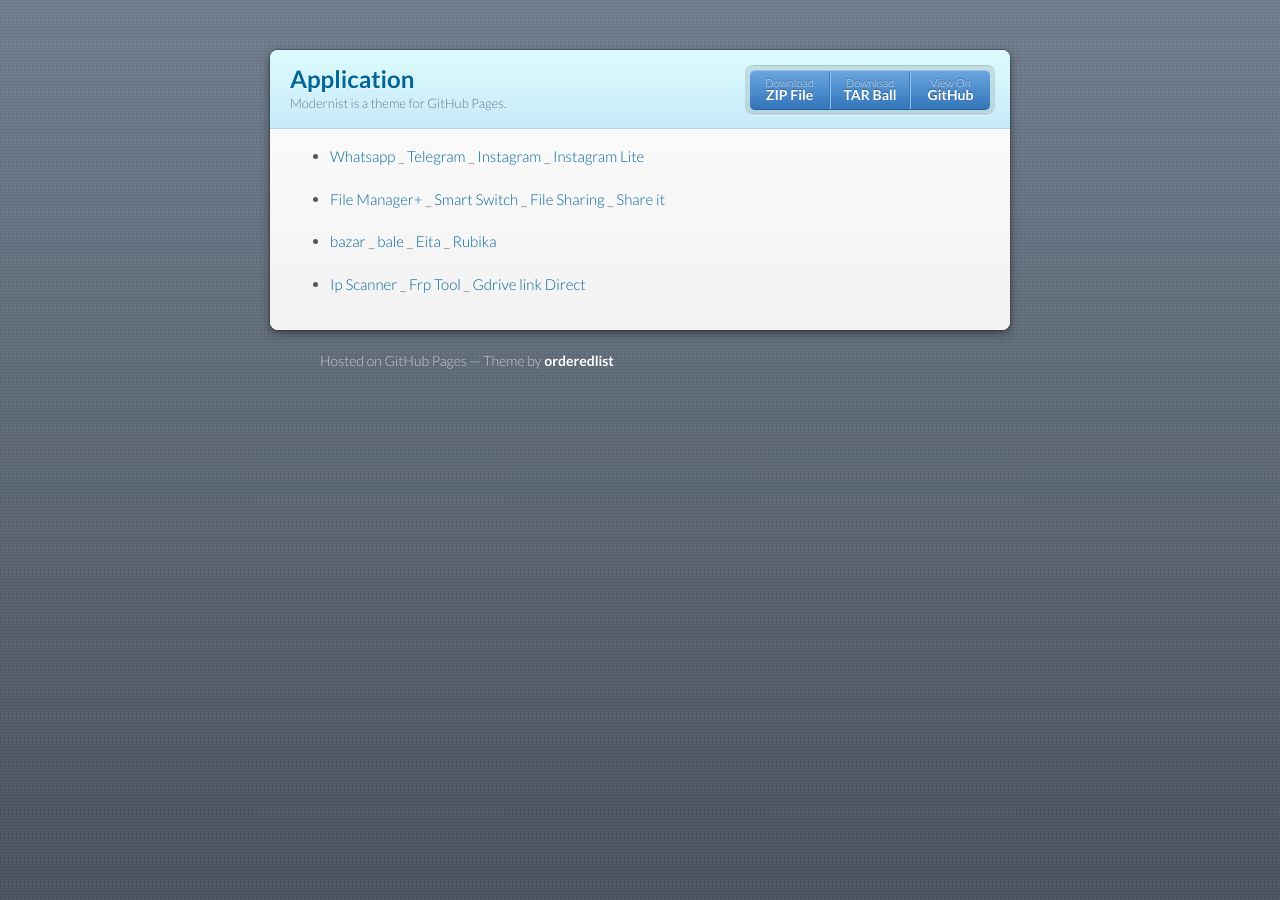
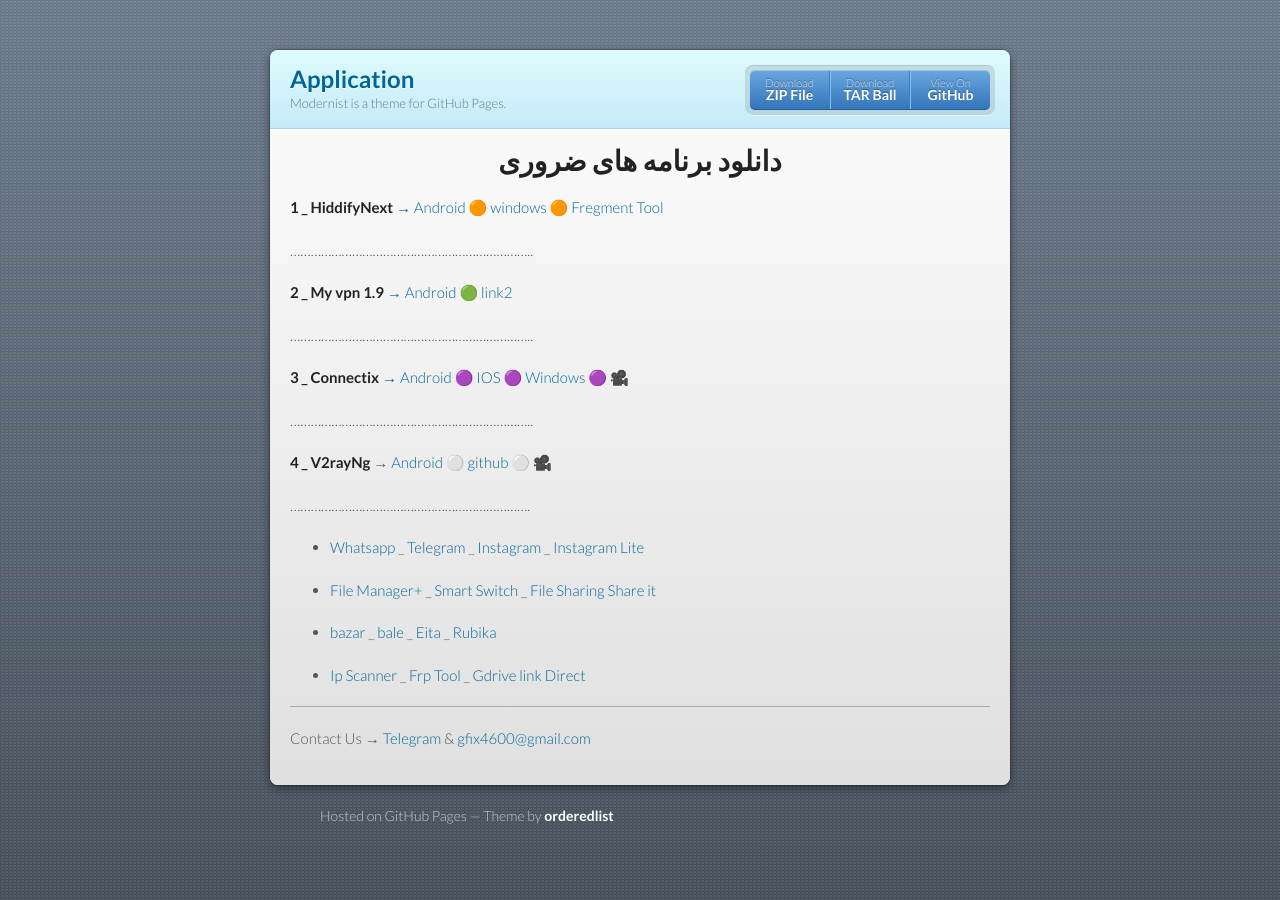
Before and after one commit to mostafacpr/mostafacpr.github.io, a Jekyll site: the page built from index.md, in a window 1280 px wide. Built offline with Jekyll 4.4.1, drawn with Linux system fonts in a browser that asks for light colours; our own code applies the rules of GitHub Pages for plain Markdown files.

Commit message:
Update index.md

```diff
--- a/index.md
+++ b/index.md
@@ -1,8 +1,37 @@
+
+   <h1>
+<center>
+        <p>
+          دانلود برنامه های ضروری
+        </p>
+</center>
+</h1>
+
+ **1 _  HiddifyNext** [→](https://h.fix7.shop) [Android](https://github.com/hiddify/hiddify-next/releases/latest/download/hiddify-android-universal.apk) 🟠 [windows](https://github.com/hiddify/hiddify-next/releases/latest/download/hiddify-windows-x64-setup.zip) 🟠 [Fregment Tool](https://f.fix7.shop/)
+
+ .......................................................................
+
+ **2 _ My vpn 1.9** [→](https://m.fix7.shop) [Android](https://uplnk.com/f/134a0565/my_vpn_1.9.0.apk) 🟢 [link2](https://www.mediafire.com/file/tkjuj75v8gh8s5q/MY+VPN+1.9.0.apk/file)
+
+ .......................................................................
+
+ **3 _  Connectix** [→](https://c.fix7.shop/) [Android](https://apps.irancdn.org/android/Connectix-1.3.2.apk) 🟣 [IOS](http://testflight.apple.com/join/ATDvld9Y) 🟣 [Windows](https://apps.irancdn.org/windows/Connectix-1.3.2.zip)  🟣 [🎥](https://drive.google.com/file/d/1ZNYhNTZCxctBvze1bEsSok4ujWjHx756/view?usp=drive_web)
+
+.......................................................................
+
+ **4 _  V2rayNg** → [Android](https://github.com/2dust/v2rayNG/releases/download/1.8.12/v2rayNG_1.8.12.apk) ⚪ [github](https://github.com/2dust/v2rayNG/releases) ⚪ [🎥](https://github.com/mostafacpr/connectix/blob/main/image/v2rayupdate.md)
+
+ ......................................................................
 
 * [Whatsapp](https://www.whatsapp.com/android?lang=fa) _ [Telegram](https://telegram.org/dl/android/apk) _ [Instagram](https://apkflash.com/apk/app/com.instagram.android/instagram/download) _  [Instagram Lite](https://apkflash.com/apk/app/com.instagram.lite/instagram-lite)
 
-* [File Manager+](https://fastfix.s3.ir-thr-at1.arvanstorage.ir/APP/Flashlight-File-Manager-Premium-3.2.2(www.farsroid.com).apk?versionId=) _ [Smart Switch](https://apkflash.com/apk/app/com.sec.android.easyMover/smart-switch0) _ [File Sharing](https://transfer.sh/) _ [Share it](https://www.farsroid.com/shareit-android/)
+* [File Manager+](https://fastfix.s3.ir-thr-at1.arvanstorage.ir/APP/Flashlight-File-Manager-Premium-3.2.2(www.farsroid.com).apk?versionId=) _ [Smart Switch](https://apkflash.com/apk/app/com.sec.android.easyMover/smart-switch0) _ [File Sharing](https://transfer.sh/)  [Share it](https://www.farsroid.com/shareit-android/)
 
 * [bazar](cafebazaar.ir/download/bazaar.apk) _ [bale](https://bale.ai/apk/bale.apk) _ [Eita](eitaa.com/app/apk) _ [Rubika](cdnu5.iranlms.ir/RubX_3_0_1.apk)
 
 * [Ip Scanner](https://vfarid.github.io/cf-ip-scanner/) _ [Frp Tool](https://frp.owest.ir/) _ [Gdrive link Direct](https://link.fix7.shop/)
+
+
+________________________________________
+
+Contact Us → [Telegram](http://t.me/fastfixgsm) & [gfix4600@gmail.com](mailto:gfix4600@gmail.com)
```
